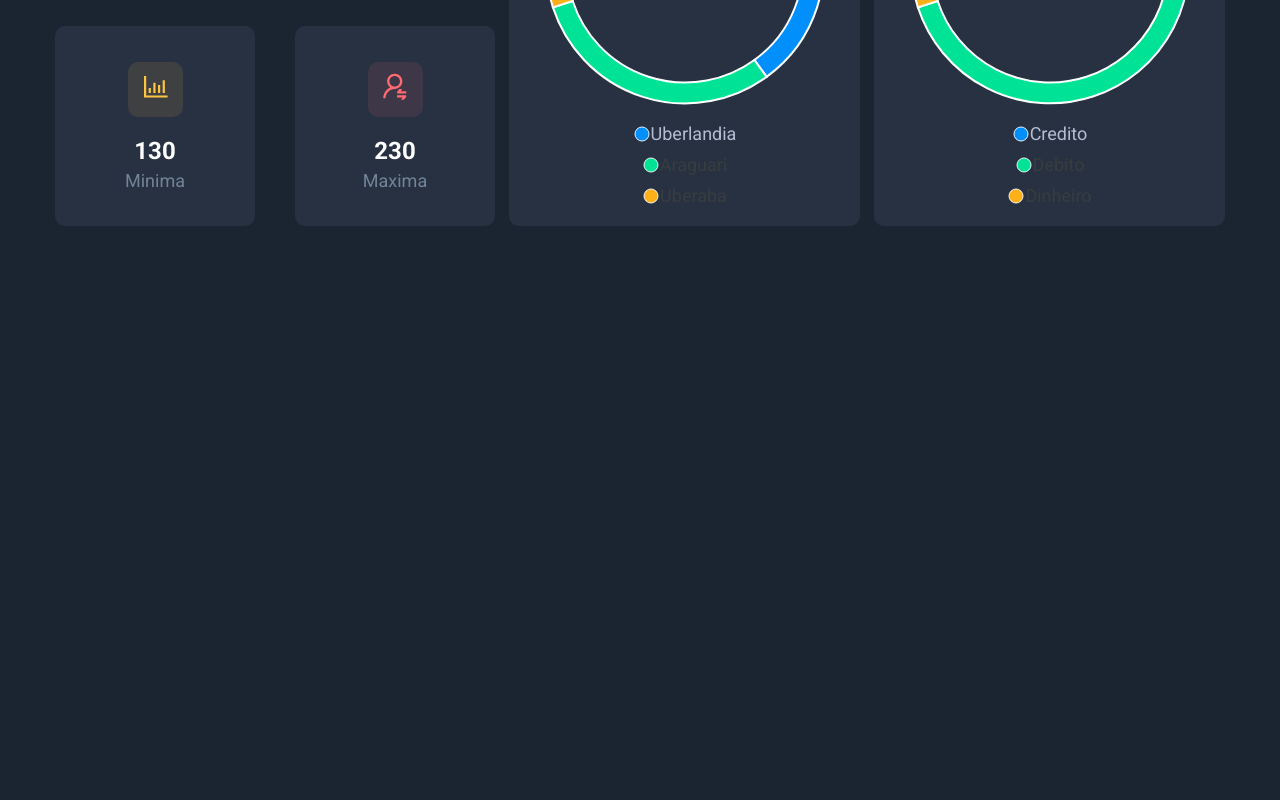
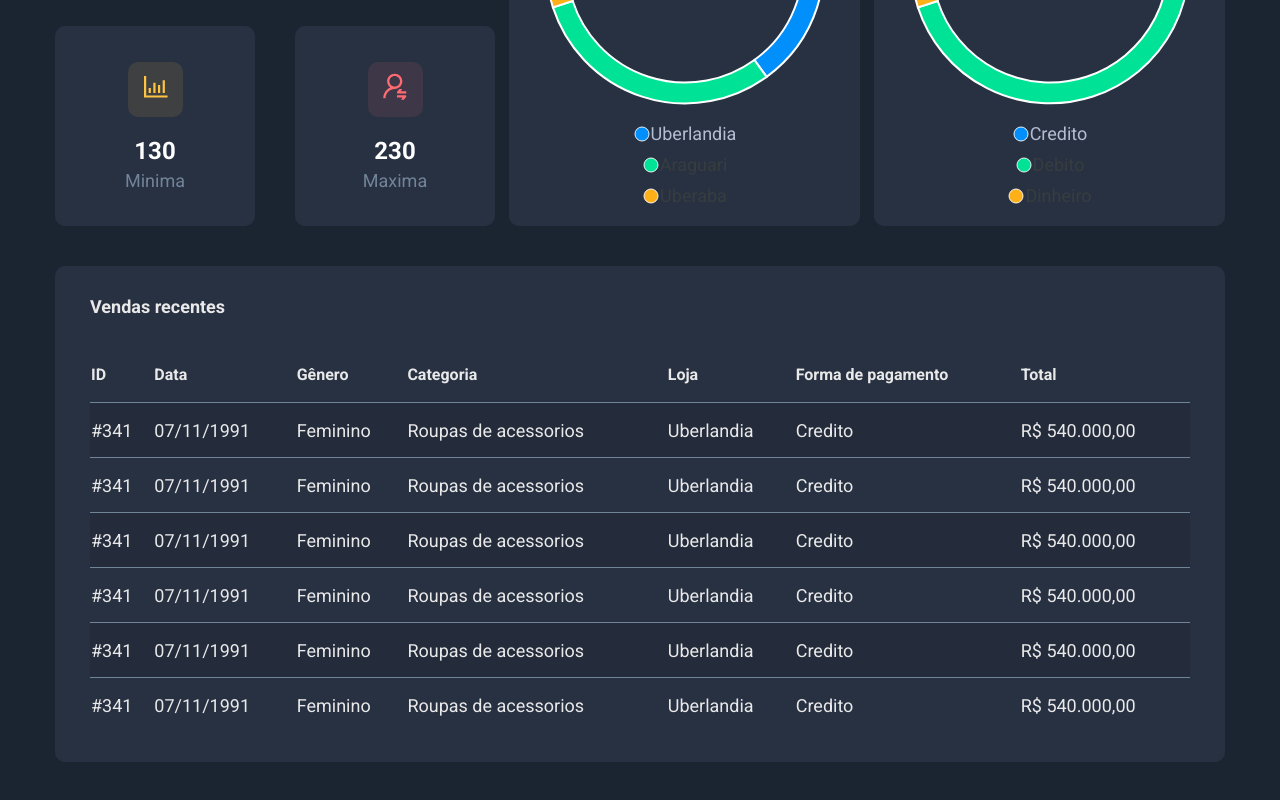
Before and after one commit to henriquemod/ds-sale-henrique, a React (Create React App) app in the folder front-web/: page / in a window 1280 px wide. Shown: the part 879-1679 px from the top of the page. Before the commit the page ends 1145 px from the top, so only its background shows below. Built offline with nearby package versions, Linux system fonts and the light colour scheme.

Commit message:
Add SalesTable component

```diff
--- a/front-web/src/App.tsx
+++ b/front-web/src/App.tsx
@@ -4,6 +4,7 @@
 import PieChartCard from './components/pie-chart-card';
 import SalesByDate from './components/sales-by-date';
 import SalesSummary from './components/sales-summary';
+import SalesTable from './components/salestable';
 
 function App() {
   return (
@@ -25,6 +26,7 @@
             series={[20, 50, 30]}
           />
         </div>
+        <SalesTable />
       </div>
     </>
   );
--- /dev/null
+++ b/front-web/src/components/salestable/index.tsx
@@ -0,0 +1,80 @@
+import './styles.css';
+
+function SalesTable() {
+  return (
+    <div className="base-card sales-table-container">
+      <h3 className="sales-table-title">Vendas recentes</h3>
+      <table className="sales-table">
+        <thead>
+          <tr>
+            <th>ID</th>
+            <th>Data</th>
+            <th>Gênero</th>
+            <th>Categoria</th>
+            <th>Loja</th>
+            <th>Forma de pagamento</th>
+            <th>Total</th>
+          </tr>
+        </thead>
+        <tbody>
+          <tr>
+            <td>#341</td>
+            <td>07/11/1991</td>
+            <td>Feminino</td>
+            <td>Roupas de acessorios</td>
+            <td>Uberlandia</td>
+            <td>Credito</td>
+            <td>R$ 540.000,00</td>
+          </tr>
+          <tr>
+            <td>#341</td>
+            <td>07/11/1991</td>
+            <td>Feminino</td>
+            <td>Roupas de acessorios</td>
+            <td>Uberlandia</td>
+            <td>Credito</td>
+            <td>R$ 540.000,00</td>
+          </tr>
+          <tr>
+            <td>#341</td>
+            <td>07/11/1991</td>
+            <td>Feminino</td>
+            <td>Roupas de acessorios</td>
+            <td>Uberlandia</td>
+            <td>Credito</td>
+            <td>R$ 540.000,00</td>
+          </tr>
+          <tr>
+            <td>#341</td>
+            <td>07/11/1991</td>
+            <td>Feminino</td>
+            <td>Roupas de acessorios</td>
+            <td>Uberlandia</td>
+            <td>Credito</td>
+            <td>R$ 540.000,00</td>
+          </tr>
+          <tr>
+            <td>#341</td>
+            <td>07/11/1991</td>
+            <td>Feminino</td>
+            <td>Roupas de acessorios</td>
+            <td>Uberlandia</td>
+            <td>Credito</td>
+            <td>R$ 540.000,00</td>
+          </tr>
+          <tr>
+            <td>#341</td>
+            <td>07/11/1991</td>
+            <td>Feminino</td>
+            <td>Roupas de acessorios</td>
+            <td>Uberlandia</td>
+            <td>Credito</td>
+            <td>R$ 540.000,00</td>
+          </tr>
+        </tbody>
+      </table>
+    </div>
+  );
+}
+
+export default SalesTable;
--- /dev/null
+++ b/front-web/src/components/salestable/styles.css
@@ -0,0 +1,38 @@
+.sales-table-container {
+  margin-bottom: 50px;
+  padding: 30px 35px;
+}
+
+.sales-table-title {
+  font-size: 18px;
+}
+
+.sales-table {
+  width: 100%;
+  margin-top: 30px;
+  border-spacing: 0;
+}
+
+.sales-table thead th {
+  text-align: left;
+  height: 55px;
+}
+
+.sales-table tbody td {
+  height: 55px;
+  border-top: 1px solid var(--gray-light-125-color);
+  font-size: 18px;
+  transition: background 0.2s;
+}
+
+.sales-table tbody tr:hover > td {
+  background-color: var(--gray-light-150-color);
+}
+
+.sales-table tbody tr:nth-child(even) {
+  background-color: var(--primary-color);
+}
+
+.sales-table tbody tr:nth-child(odd) {
+  background-color: rgba(0, 0, 0, 0.1);
+}
```
